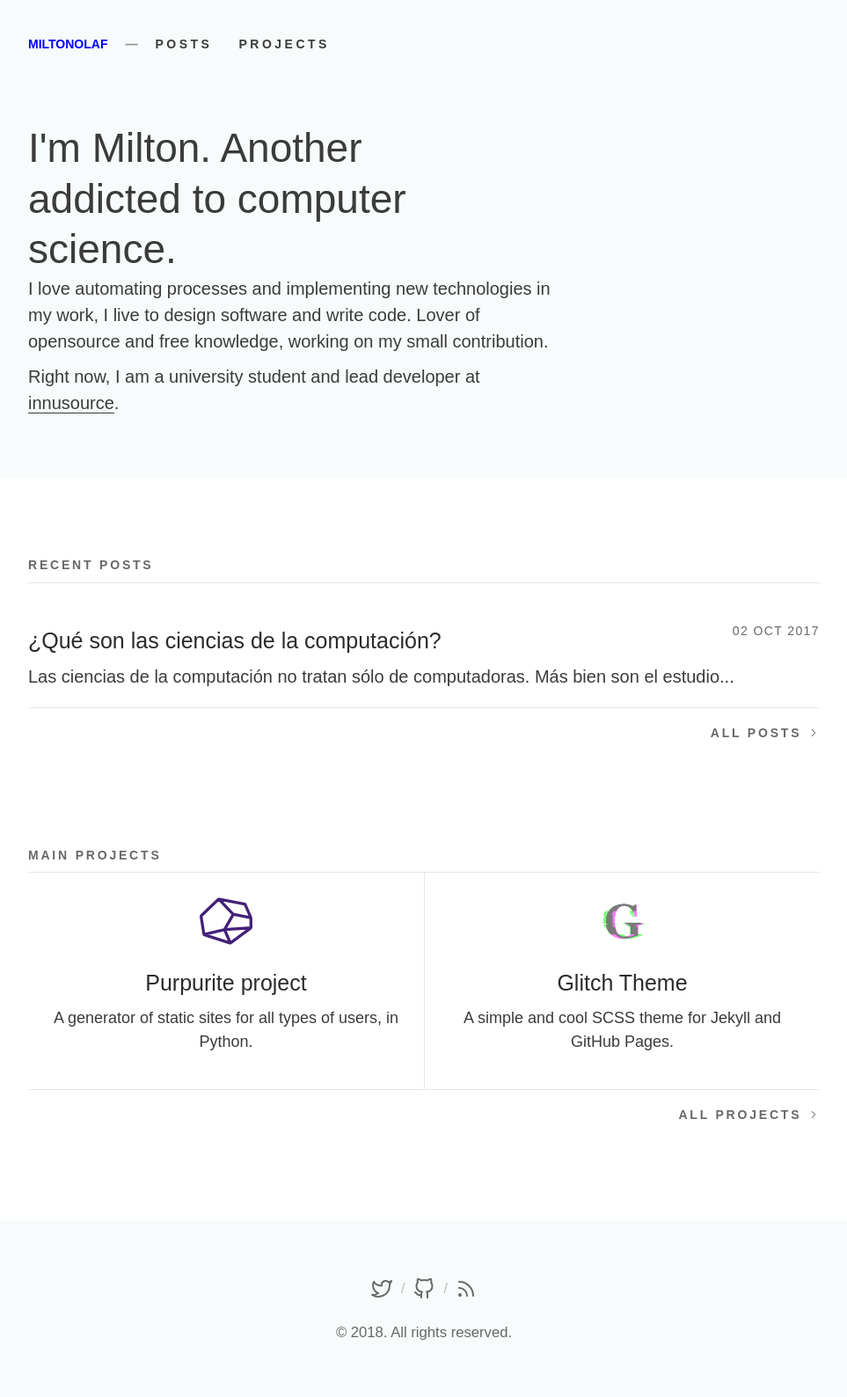
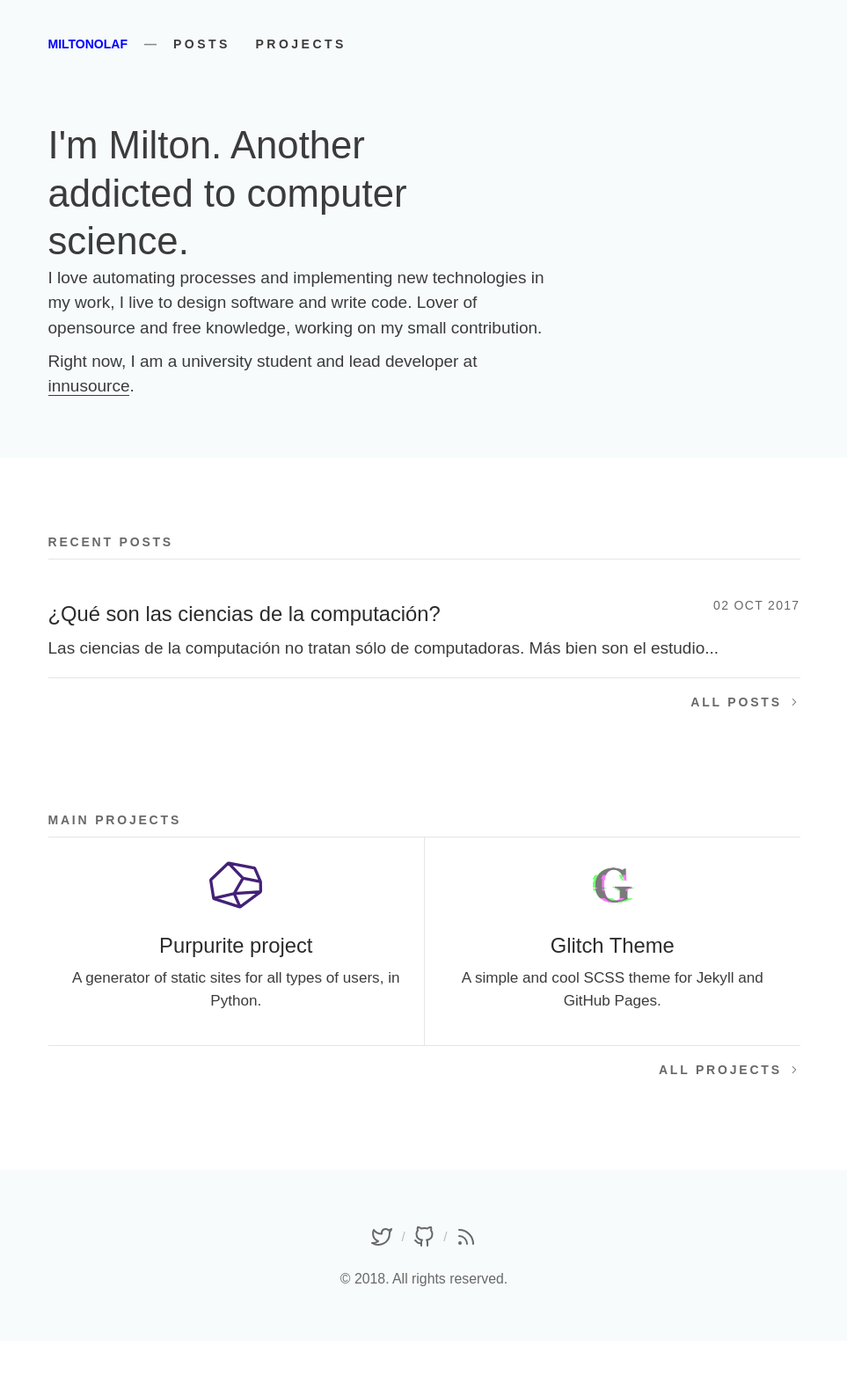
Before and after one commit to MiltonOlaf/miltonolaf.github.io, a Jekyll site: the page built from index.html, in a window 1280 px wide. Shown: the whole page at 88% size, without its empty margins (158-1121 px from the left). Built offline with Jekyll 4.4.1, drawn with Linux system fonts in a browser that asks for light colours; some web fonts are replaced; after the commit the page ends 1524 px from its top, so only the background shows below that.

Commit message:
resize large font

```diff
--- a/_sass/glitch/_variables.scss
+++ b/_sass/glitch/_variables.scss
@@ -44,7 +44,7 @@
 
 // Responsive
 $large-breakpoint: 38em;
-$large-font-size: 20px;
+$large-font-size: 19px;
 $nav-breakpoint: 340px; // Aprox. 4 element in nav
 
 
```
